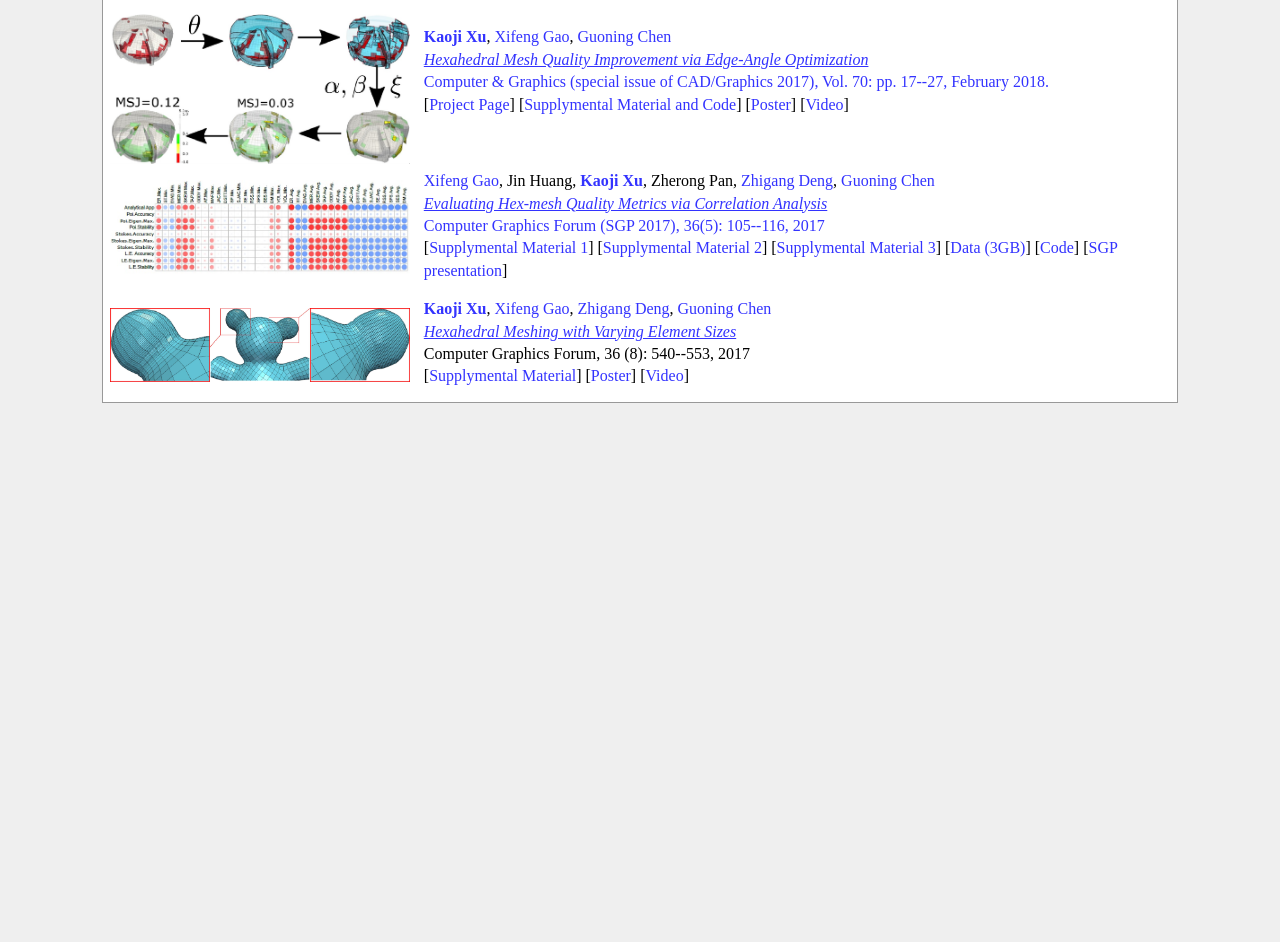
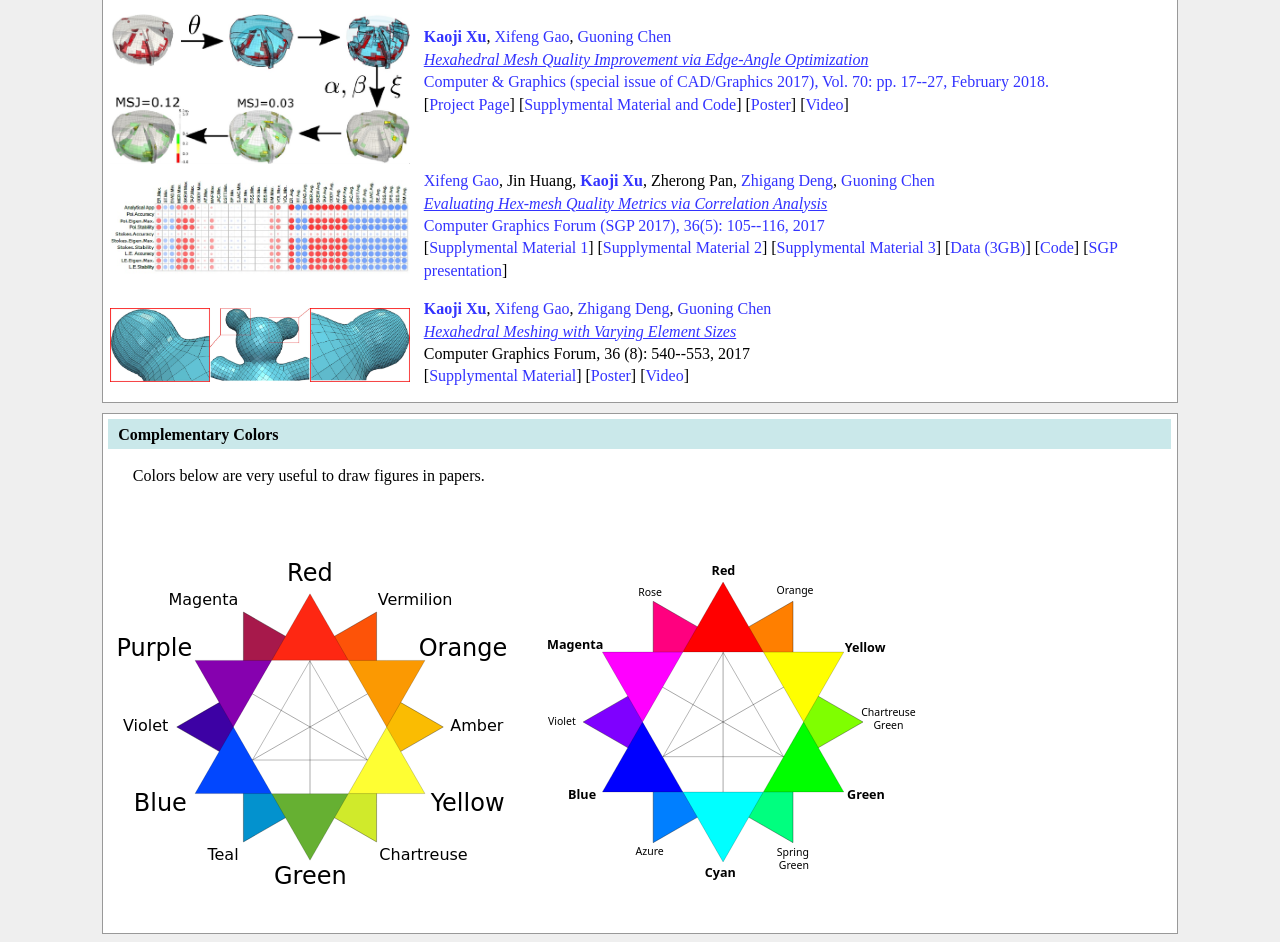
Before and after one commit to Cotrik/Cotrik.github.io, a plain HTML site: page research/home.html in a window 1280 px wide. Shown: the part 362-1304 px from the top of the page. Before the commit the page ends 800 px from the top, so only its background shows below. Drawn offline with Linux system fonts and the light colour scheme.

Commit message:
Add colors

```diff
--- a/research/home.html
+++ b/research/home.html
@@ -140,4 +140,24 @@
       </table>
 
     </div>
+
+    <div class="contentpanel">
+      <!-- The title of the panel -->
+      <h1 class="contentpanel"> Complementary Colors </h1>
+      <p id="pcontent">
+        Colors below are very useful to draw figures in papers. </br>
+      </p>
+
+      <!-- Begin panel content -->
+      <table height="100%" style="height:auto; margin-left: 5px; padding-top: 10px">
+        <tr height="200px">
+          <td valign="top" height="400px" style="padding-left:0px">
+            <img height="100%" src="pictures/Color_star-en_(tertiary_names).svg" style="margin-top: 10px" />
+          </td>
+          <td valign="top" height="350px" style="padding-left:0px">
+            <img height="100%" src="pictures/RBG_color_wheel.svg" style="margin-top: 30px" />
+          </td>
+        </tr>
+      </table>
+    </div>
 </body></html>
```
Also changed, not shown: research/pictures/1024px-Color_star-en_(tertiary_names).svg.png (added), research/pictures/1229px-RBG_color_wheel.svg.png (added), research/pictures/600px-Color_star-en_(tertiary_names).svg.png (added), research/pictures/Color_star-en_(tertiary_names).svg (added), research/pictures/RBG_color_wheel.svg (added).
